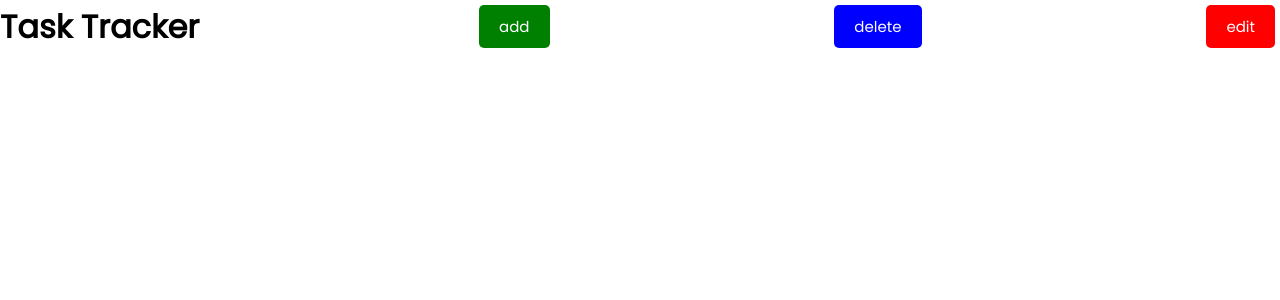
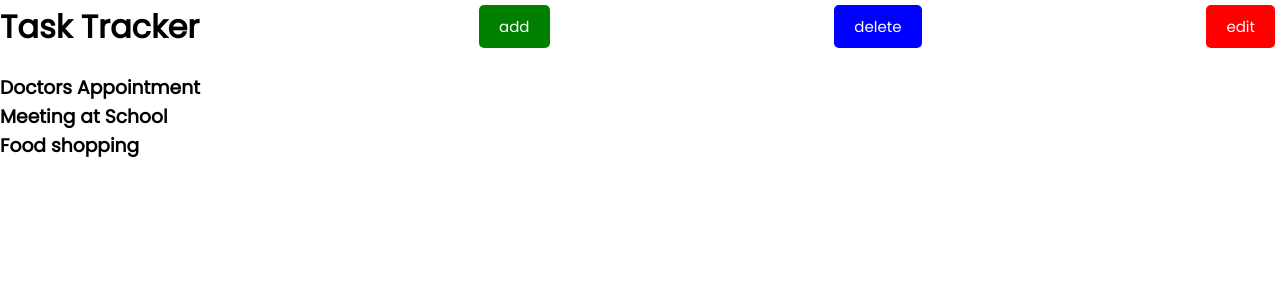
Before and after one commit to schoi0115/react-study-Dec-, a React (Create React App) app: page / in a window 1280 px wide. Shown: the top 300 px of the page. Built offline with nearby package versions, Linux system fonts and the light colour scheme.

Commit message:
Tasks components

```diff
--- a/src/App.js
+++ b/src/App.js
@@ -1,7 +1,30 @@
 import React from 'react'
+import { useState } from 'react'
 import Header from './components/Header'
+import Tasks from './components/Tasks'
 
 function App() {
+  const [tasks, setTasks] = useState([
+    {
+        id: 1,
+        text: 'Doctors Appointment',
+        day: 'Feb 5th at 2:30pm',
+        reminder: true
+    },
+    {
+        id: 2,
+        text: 'Meeting at School',
+        day: 'Feb 6th at 1:30pm',
+        reminder: true
+    },
+    {
+        id: 3,
+        text: 'Food shopping',
+        day: 'Feb 5th at 2:30pm',
+        reminder: false
+    }
+
+])
 
 
   return (
@@ -9,6 +32,7 @@
       <Header
         // title = {1}
       />
+      <Tasks tasks={tasks}/>
     </div>
   );
 }
--- a/src/components/Header.js
+++ b/src/components/Header.js
@@ -1,5 +1,6 @@
 import PropTypes from 'prop-types'
 import Button from './Button'
+
 
 const Header = ({ title }) => {
     // const name = 'Shawn'
--- /dev/null
+++ b/src/components/Tasks.js
@@ -0,0 +1,11 @@
+const Tasks = ({tasks}) => {
+
+    return (
+        <>
+            {tasks.map((task) => (
+                <h3 key={tasks.id}>{task.text}</h3>
+            ))}
+        </>
+    )
+}
+export default Tasks
```
